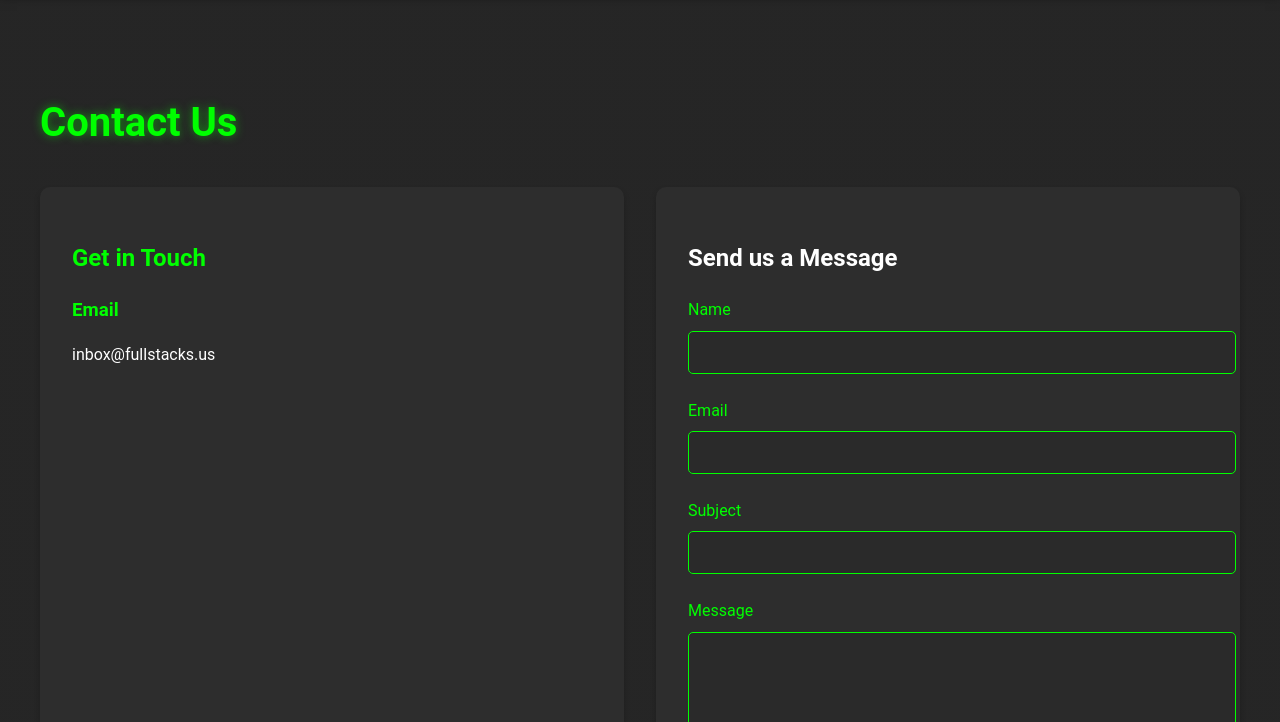
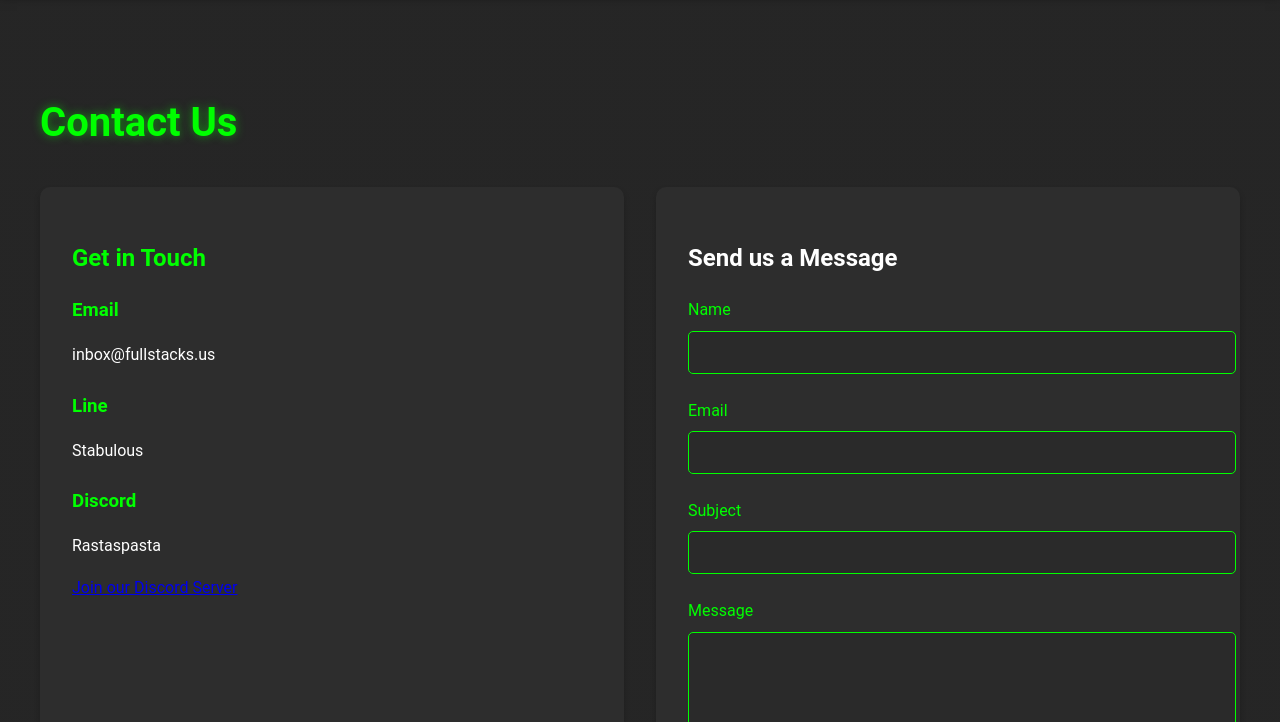
Before and after one commit to fullstackslife/warbot.cloud, a plain HTML site: page contact.html in a window 1280 px wide. Shown: the part 78-800 px from the top of the page. Drawn offline with Linux system fonts and the light colour scheme.

Commit message:
Update contact.html

```diff
--- a/contact.html
+++ b/contact.html
@@ -276,6 +276,15 @@
                     <h3>Email</h3>
                     <p>inbox@fullstacks.us</p>
                 </div>
+                <div class="info-item">
+                    <h3>Line</h3>
+                    <p>Stabulous</p>
+                </div>
+                <div class="info-item">
+                    <h3>Discord</h3>
+                    <p>Rastaspasta</p>
+                    <p><a href="https://discord.gg/h5mbPRsdJD" target="_blank">Join our Discord Server</a></p>
+                </div>
             </div>
 
             <div class="contact-form">
```
